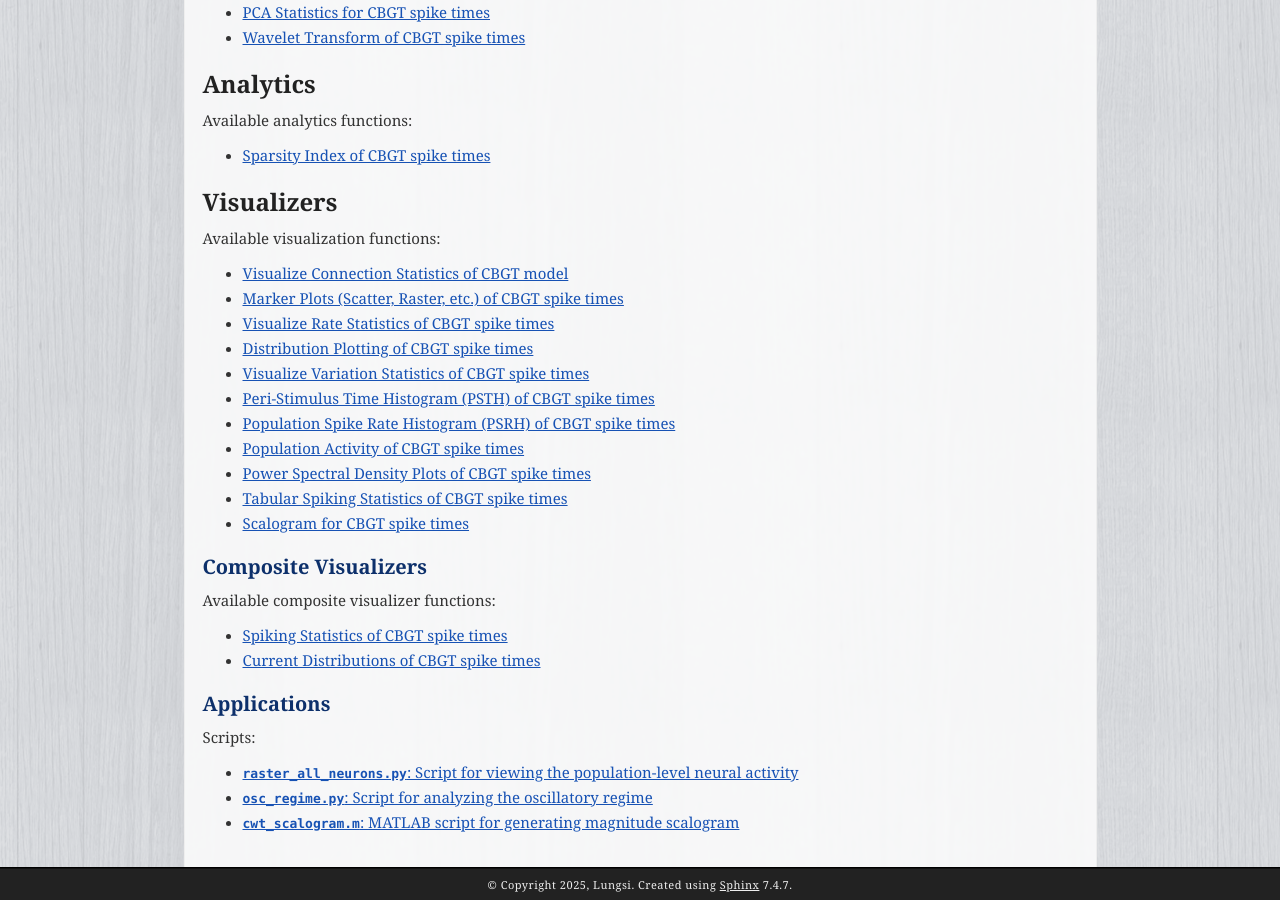
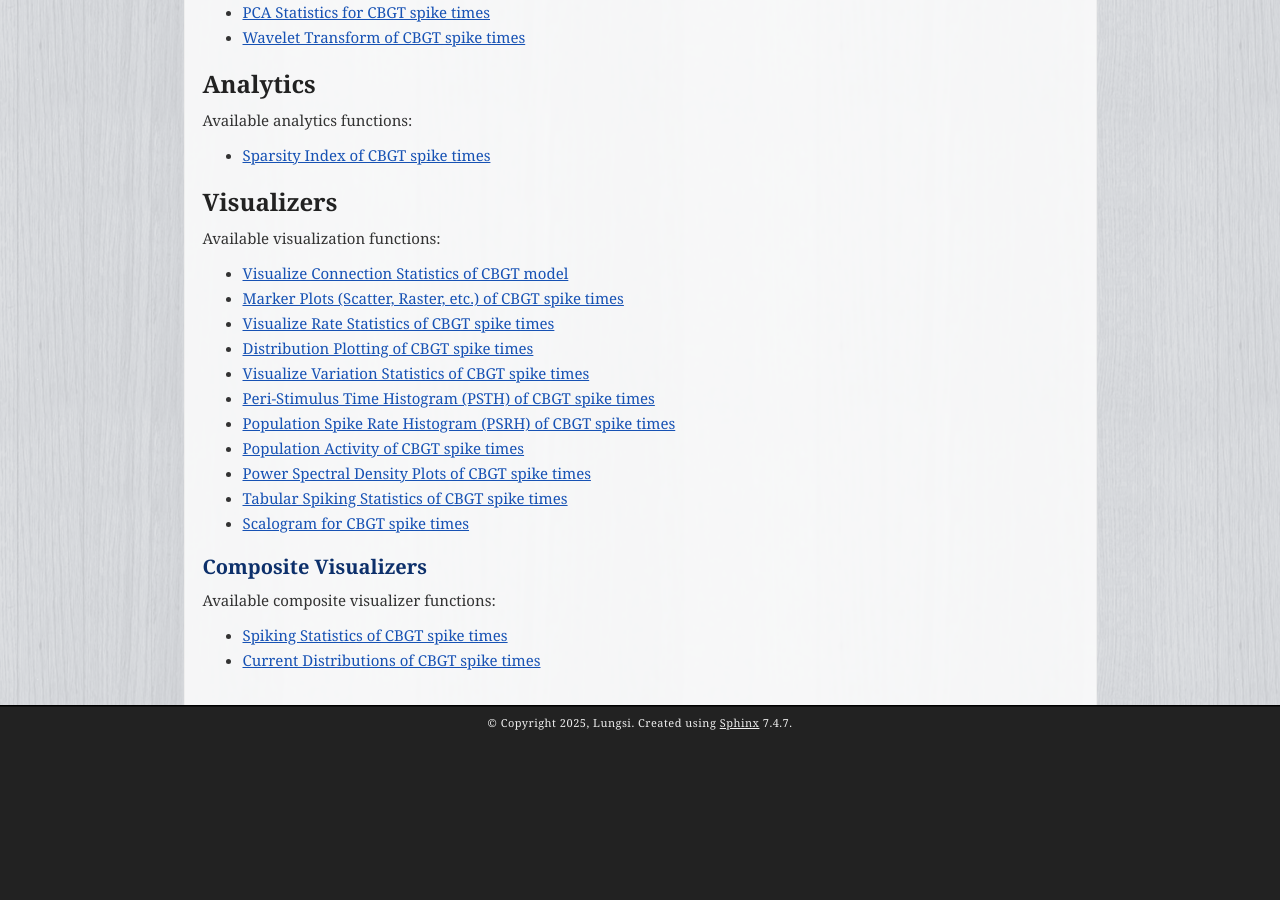
Before and after one commit to neuralmodelling/analyseur, a Sphinx documentation site: the page built from docs/cbgt/contents.rst, in a window 1280 px wide and 900 px high, scrolled down 599 px. Built offline with Sphinx 7.4.7, drawn with Linux system fonts in a browser that asks for light colours; after the commit the page ends 1337 px from its top, so only the background shows below that.

Commit message:
updated for scripts

```diff
--- a/docs/cbgt/contents.rst
+++ b/docs/cbgt/contents.rst
@@ -66,14 +66,3 @@ Composite Visualizers
 
    visual/composite/observables.rst
    visual/composite/current_distrib.rst
-
-Applications
-------------
-
-.. toctree::
-   :maxdepth: 5
-   :caption: Scripts:
-
-   ../scripts/cbgt/raster_all_neurons.rst
-   ../scripts/cbgt/osc_regime.rst
-   ../scripts/cbgt/cwt_scalogram.rst
```
